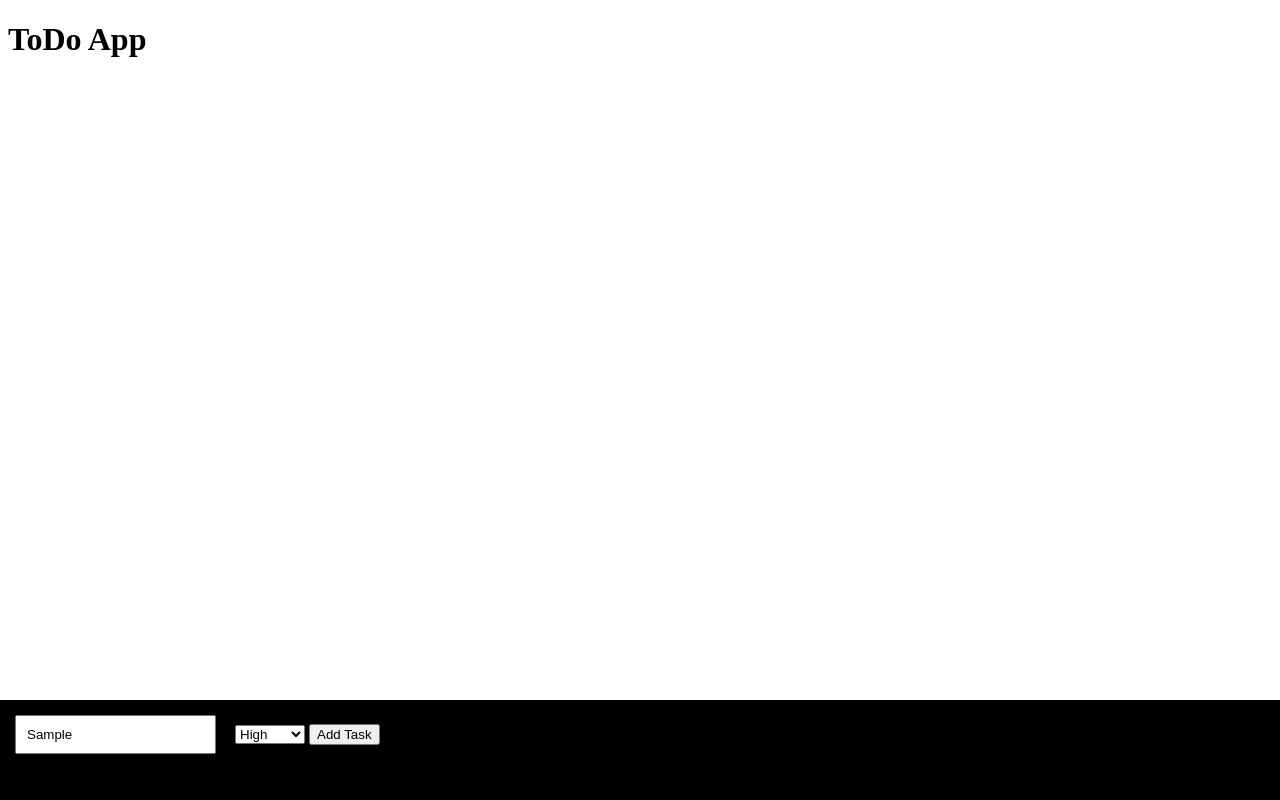
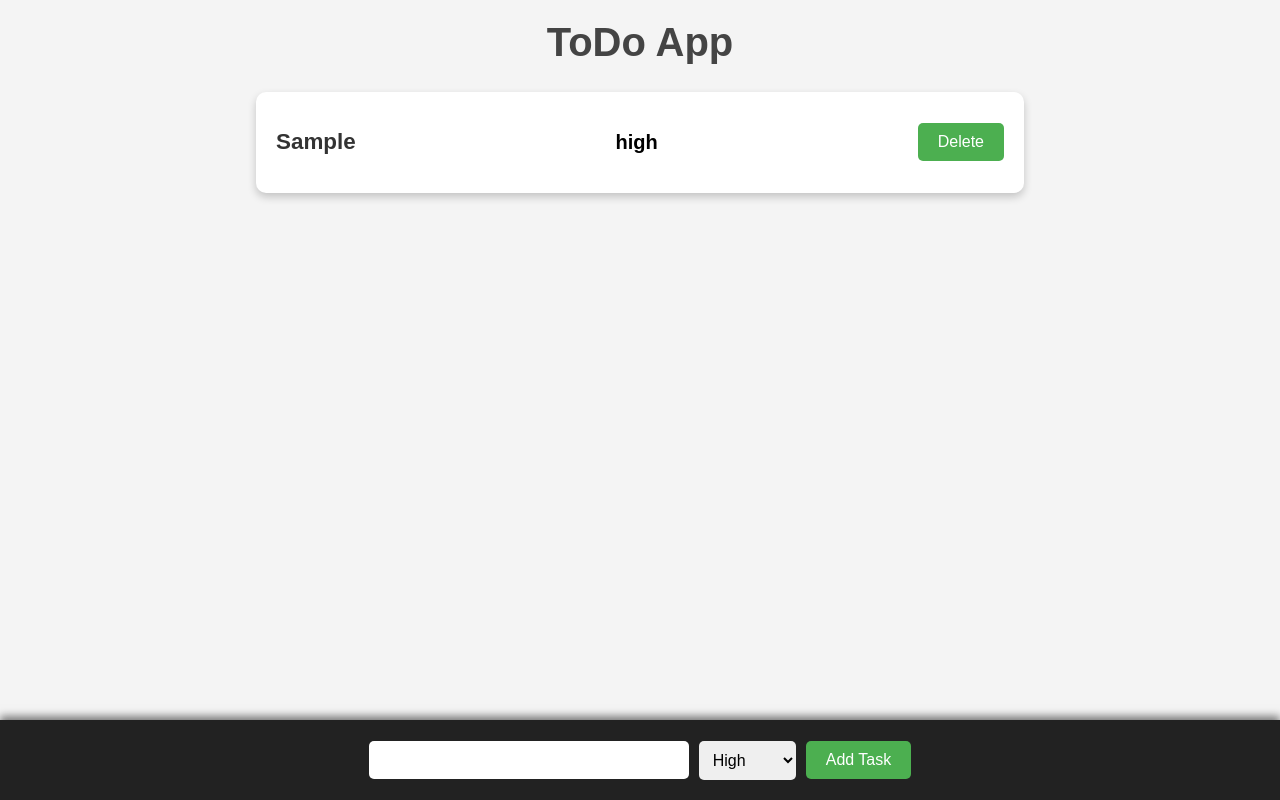
Before and after one commit to Priti14-04/to-do-application, a plain HTML site: page index.html in a window 1280 px wide. Both pictures are taken after typing "Sample" into the empty fields and a click on the button "Add Task". Drawn offline with Linux system fonts and the light colour scheme.

Commit message:
to-do-application complete

```diff
--- a/index.html
+++ b/index.html
@@ -5,26 +5,143 @@
     <meta name="viewport" content="width=device-width, initial-scale=1.0">
     <title>ToDo Application</title>
     <style>
-        .add-task-container{
+
+body {
+    font-family: 'Arial', sans-serif;
+    background: #f4f4f4;
+    color: #333;
+    margin: 0;
+    padding: 0;
+    box-sizing: border-box;
+}
+
+
+h1 {
+    text-align: center;
+    margin-top: 20px;
+    color: #444;
+    font-size: 2.5rem;
+}
+
+
+.todo-list {
+    width: 60%;
+    margin: 20px auto;
+    display: flex;
+    flex-direction: column;
+    gap: 15px;
+}
+
+
+.task-card {
+    display: flex;
+    justify-content: space-between;
+    align-items: center;
+    background: #fff;
+    padding: 15px 20px;
+    border-radius: 10px;
+    box-shadow: 0 4px 8px rgba(0, 0, 0, 0.2);
+    transition: transform 0.2s ease-in-out;
+}
+
+
+.task-card:hover {
+    transform: scale(1.03);
+}
+
+
+.task-card-title {
+    font-size: 1.4rem;
+    color: #333;
+}
+.task-card-priority{
+    color:black;
+    font-size: 20px;
+}
+
+span {
+    padding: 5px 10px;
+    border-radius: 20px;
+    color: #fff;
+    font-weight: bold;
+}
+
+
+
+.add-task-container {
     position: fixed;
     bottom: 0;
-            right:0;
-            left:0;
-            background-color: black;
-            width:100%;
-            height: 100px;
+    left: 0;
+    width: 100%;
+    height: 80px;
+    background: #222;
+    display: flex;
+    justify-content: center;
+    align-items: center;
+    box-shadow: 0 -4px 8px rgba(0, 0, 0, 0.5);
 }
-        .task-input{
+
+
+.task-input {
     padding: 10px;
-            margin: 15px;
+    width: 300px;
+    border: none;
+    border-radius: 5px;
+    font-size: 1rem;
+    margin-right: 10px;
+}
 
-            justify-content: center;
+#priority {
+    padding: 10px;
+    border: none;
+    border-radius: 5px;
+    font-size: 1rem;
+    margin-right: 10px;
 }
+
+
+button {
+    padding: 10px 20px;
+    background: #4caf50;
+    color: #fff;
+    border: none;
+    border-radius: 5px;
+    cursor: pointer;
+    font-size: 1rem;
+    transition:0.3s ;
+}
+
+
+button:hover {
+    background: #45a049;
+}
+
+@media (max-width: 600px) {
+    .task-input, #priority {
+        width: 150px;
+        margin: 5px;
+    }
+
+    button {
+        width: 100px;
+    }
+
+    .todo-list {
+        width: 90%;
+    }
+
+    h1 {
+        font-size: 2rem;
+    }
+}
+
     </style>
 </head>
 <body>
     <h1>ToDo App</h1>
-    <div class="todo-list" id="todo-list"></div>
+    <div class="todo-list" id="todo-list">
+
+    </div>
 
     <div class="add-task-container">
     <input type="text" id="task" class="task-input">
@@ -35,37 +152,54 @@
     </select>
     <button onclick="addTask()">Add Task</button>
     <script>
-        let task=[];
-        function addTask(){
-            const inputTask = document.getElementById("task");
-            const inputPriority = document.getElementById("priority");
+        let task = [];
 
-            const newTask={
-                task: inputTask.value,
-                priority:inputPriority.value || 'medium',
-            };
-            task.unshift(newTask);
 
-            localStorage.setItem("task",JSON.stringify(task));
-        }
         const savedTask = localStorage.getItem("task");
-
-        if(savedTask){
+        if (savedTask) {
             task = JSON.parse(savedTask);
         }
-        function renderToDOList(taskList){
-            const todoList = document.getElementById("todo-list");
-            for(let i=0; i<taskList.length; i++){
-                const taskObj = task[i];
 
-                todoList.innerHTML +=`
+
+        function addTask() {
+            const inputTaskElement = document.getElementById("task");
+            const inputPriorityElement = document.getElementById("priority");
+
+            const newTask = {
+                task: inputTaskElement.value.trim(),
+                priority: inputPriorityElement.value || 'medium'
+            };
+
+            if (newTask.task === '') return;
+            task.unshift(newTask);
+            localStorage.setItem("task", JSON.stringify(task));
+            inputTaskElement.value = '';
+            renderToDOList(task);
+        }
+
+        function renderToDOList(taskList) {
+            const todoListElement = document.getElementById("todo-list");
+            todoListElement.innerHTML = '';
+            taskList.forEach((taskObj, index) => {
+                todoListElement.innerHTML += `
                     <div class="task-card">
                         <h3 class="task-card-title">${taskObj.task}</h3>
-                    <span>${taskObj.priority}</span>`;
+                        <span class="task-card-priority">${taskObj.priority}</span>
+                        <button onclick="removeTask(${index})">Delete</button>
+                    </div>`;
+            });
         }
+
+
+        function removeTask(taskIndex) {
+            task.splice(taskIndex, 1);
+            localStorage.setItem("task", JSON.stringify(task));
+            renderToDOList(task);
         }
+
         renderToDOList(task);
     </script>
+
 </div>
 </body>
 </html>
```
Lines whose indentation alone changed are shown as unchanged.
